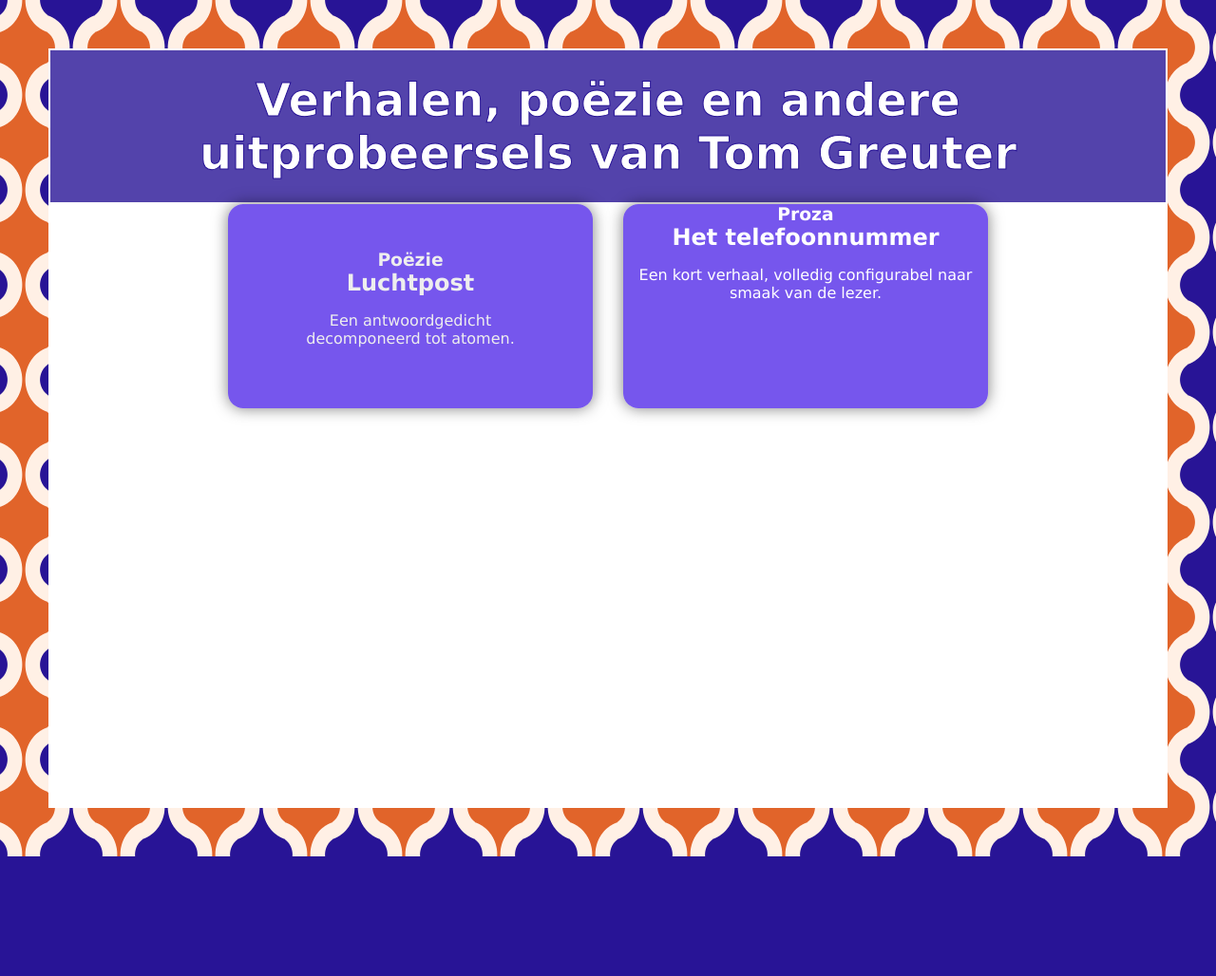
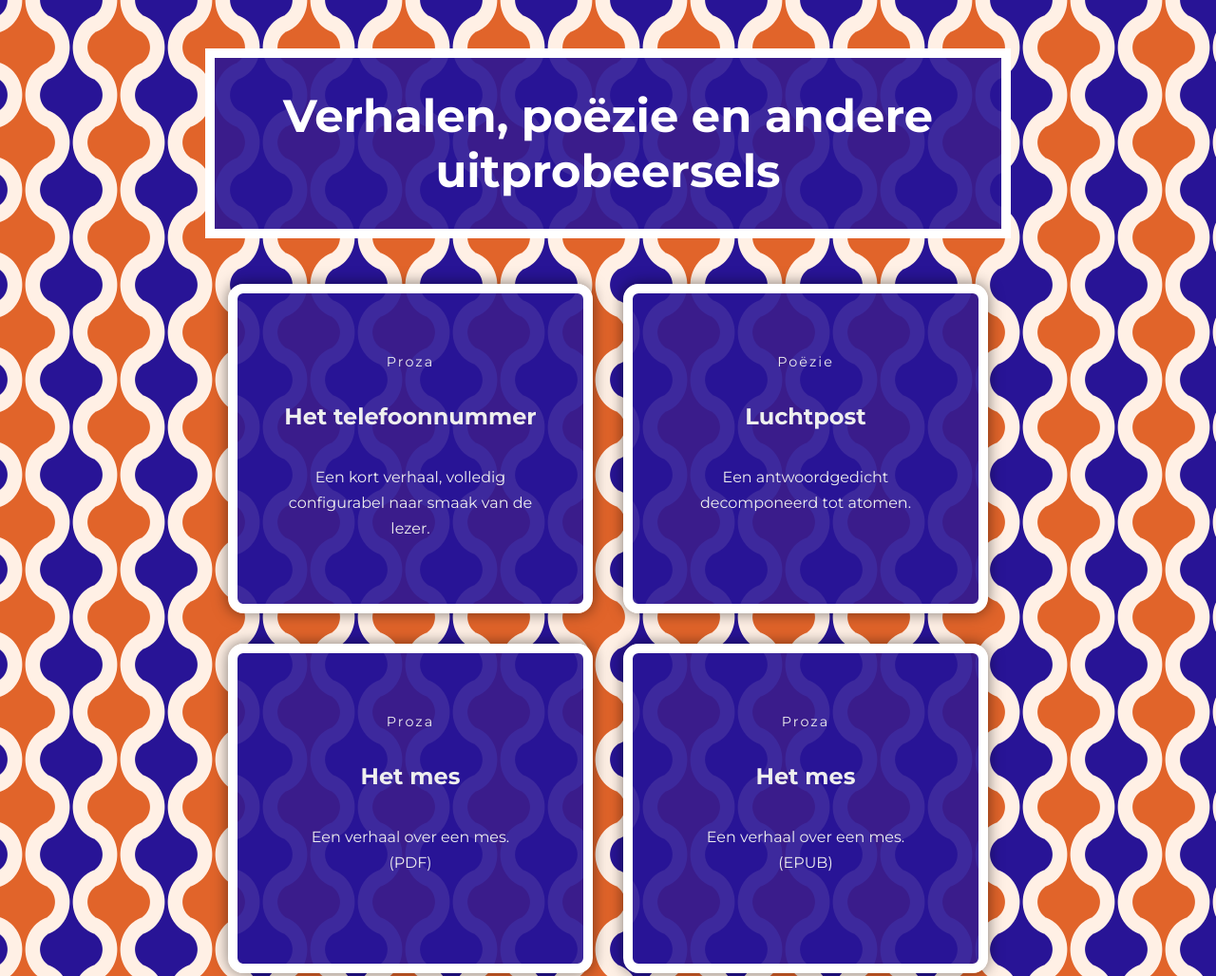
Before and after one commit to ludder/tomgreuter.nl, a website: page src/schrijven/index.html in a window 1280 px wide. Shown: the top 1028 px of the page at 95% size. Before the commit the page ends 902 px from the top, so only its background shows below. Drawn offline with Linux system fonts and the light colour scheme.

Commit message:
Update writing styling and contents

```diff
--- a/src/schrijven/index.html
+++ b/src/schrijven/index.html
@@ -1,13 +1,22 @@
 <!DOCTYPE html>
-<!-- Hi there! This is custom hand-made code. Check it out on https://github.com/ludder/tg.nl -->
 <html lang="nl">
   <head>
     <meta charset="utf-8" />
-    <title>schrijfwerk</title>
+    <title>Schrijfwerk</title>
     <meta name="description" content="Verhalen en gedichten van Tom" />
     <meta name="viewport" content="width=device-width, initial-scale=1" />
-    <link rel="stylesheet" href="/main.css" />
+    <link rel="preconnect" href="https://fonts.googleapis.com" />
+    <link rel="preconnect" href="https://fonts.gstatic.com" crossorigin />
+    <link
+      href="https://fonts.googleapis.com/css2?family=Montserrat:wght@400;700&display=swap"
+      rel="stylesheet"
+    />
     <style>
+      * {
+        box-sizing: border-box;
+        font-family: "Montserrat", sans-serif;
+      }
+
       html {
         --s: 100px; /* control the size */
         --c1: #fff0e5;
@@ -29,6 +38,7 @@
           conic-gradient(from 180deg at 45% var(--_t)) calc(var(--s) / 4) 0,
           var(--c2);
         background-size: var(--s) var(--s);
+        min-height: 100vh;
       }
 
       body {
@@ -37,13 +47,28 @@
         min-height: 100vh;
       }
 
+      main {
+        margin: 0 auto;
+        max-width: 80ch;
+      }
+
       h1 {
-        background: rgba(40, 20, 150, 0.8);
+        background: rgba(40, 20, 150, 0.9);
+        border: 10px solid white;
+        font-size: 3rem;
+        margin-bottom: 3rem;
+        padding: 2rem 1rem;
         text-align: center;
-        padding: 1.5rem 1rem;
-        font-size: 3rem;
-        -webkit-text-stroke: 1px var(--purple);
-        border: 2px solid white;
+      }
+
+      h2 {
+        hyphens: auto;
+      }
+
+      @media screen and (max-width: 600px) {
+        h1 {
+          font-size: 2rem;
+        }
       }
 
       small {
@@ -55,19 +80,22 @@
       }
 
       article.card {
-        background-color: rgba(84, 44, 233, 0.8);
+        background-color: rgba(40, 20, 150, 0.9);
+        border: 10px solid white;
         border-radius: 1em;
         box-shadow: 0 0 1em rgba(0, 0, 0, 0.5);
-        flex: 1;
+        flex: 1 1 0;
         margin: 0 auto;
         max-width: 40em;
         text-align: center;
         transition: all 0.2s ease-in-out;
+        width: 100%;
       }
 
       article.card:hover {
         background-color: rgba(84, 44, 233, 1);
         box-shadow: 0 0 1em rgba(0, 0, 0, 0.8);
+        border-style: dotted;
       }
 
       article.card > a {
@@ -86,14 +114,27 @@
         text-decoration: underline;
       }
 
+      article.card h3 {
+        font-weight: normal;
+        font-size: 0.9rem;
+        letter-spacing: 2px;
+      }
+
+      article.card p {
+        line-height: 1.7;
+      }
+
       .card .flex {
         display: flex;
         flex-direction: column-reverse;
       }
 
-      .flexer {
-        display: flex;
-        gap: 2em;
+      .grid {
+        display: grid;
+        grid-template-columns: repeat(auto-fit, minmax(250px, 1fr));
+        grid-auto-rows: 1fr;
+        grid-auto-columns: 1fr;
+        gap: 2rem;
         max-width: 800px;
         margin: 0 auto;
       }
@@ -101,9 +142,22 @@
   </head>
 
   <body>
-    <h1>Verhalen, poëzie en andere uitprobeersels van Tom Greuter</h1>
+    <main>
+      <h1>Verhalen, poëzie en andere uitprobeersels</h1>
 
-    <div class="flexer">
+      <div class="grid">
+        <article class="card">
+          <a href="https://tom-vlieger.vercel.app/">
+            <div class="flex">
+              <h2>Het telefoonnummer</h2>
+              <h3>Proza</h3>
+            </div>
+            <p>
+              Een kort verhaal, volledig configurabel naar smaak van de lezer.
+            </p>
+          </a>
+        </article>
+
         <article class="card">
           <a href="https://tom-vlieger.vercel.app/">
             <div class="flex">
@@ -115,11 +169,33 @@
         </article>
 
         <article class="card">
+          <a href="/schrijven/downloads/het-mes.pdf">
             <div class="flex">
-          <h2>Het telefoonnummer</h2>
+              <h2>Het mes</h2>
               <h3>Proza</h3>
             </div>
-        <p>Een kort verhaal, volledig configurabel naar smaak van de lezer.</p>
+            <p>Een verhaal over een mes.<br />(PDF)</p>
+          </a>
+        </article>
+
+        <article class="card">
+          <a href="/schrijven/downloads/het-mes.epub">
+            <div class="flex">
+              <h2>Het mes</h2>
+              <h3>Proza</h3>
+            </div>
+            <p>Een verhaal over een mes.<br />(EPUB)</p>
+          </a>
+        </article>
+
+        <article class="card">
+          <a href="/schrijven/downloads/gedichten.pdf">
+            <div class="flex">
+              <h2>Verzamelde gedichten</h2>
+              <h3>Poëzie</h3>
+            </div>
+            <p>Verzamelde gedichten<br />(PDF)</p>
+          </a>
         </article>
       </div>
       <!-- <h1>Verhalen</h1>
@@ -164,5 +240,6 @@
     </ul> -->
 
       <!-- <a href="/schrijven/downloads/gedichten.pdf">Alle gedichten (pdf)</a> -->
+    </main>
   </body>
 </html>
```
Lines whose indentation alone changed are shown as unchanged.
